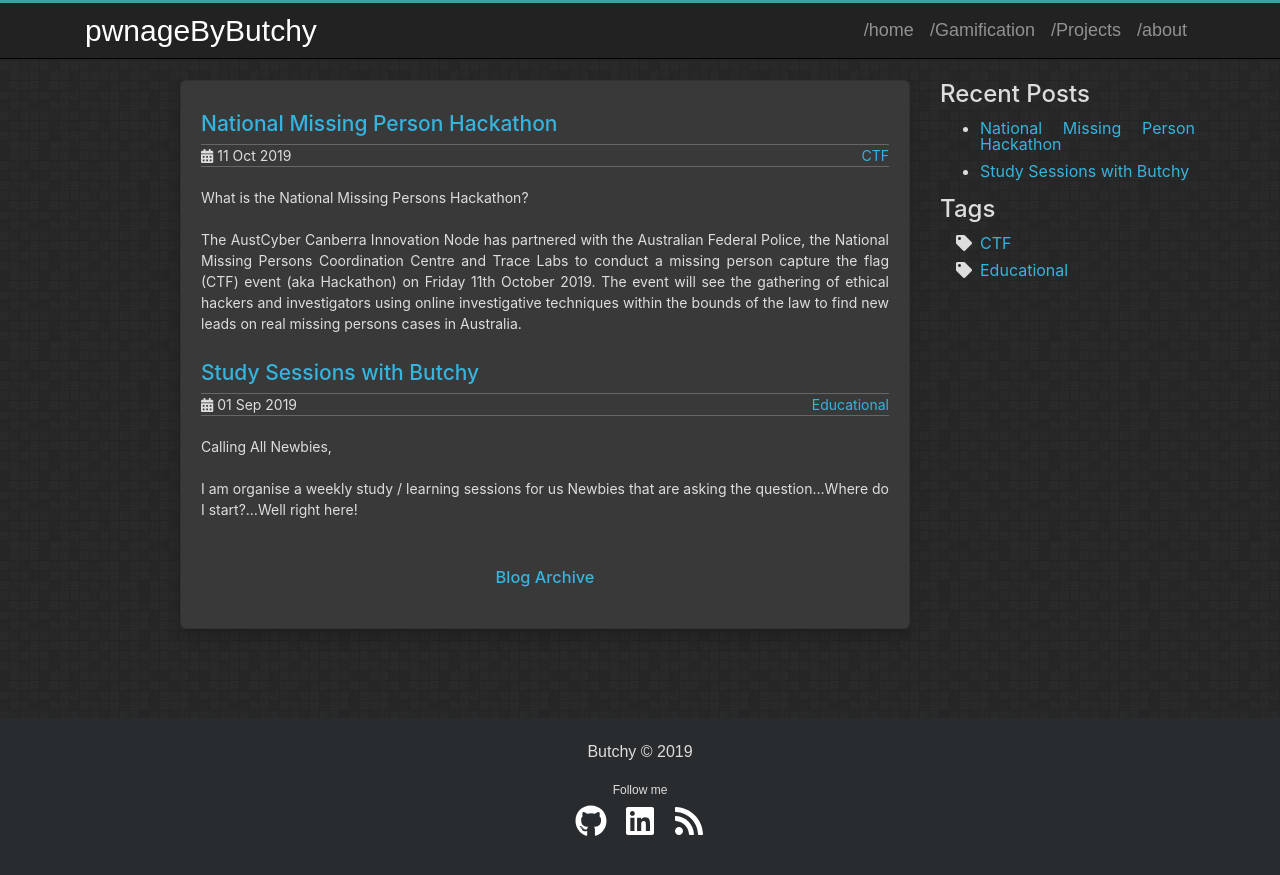
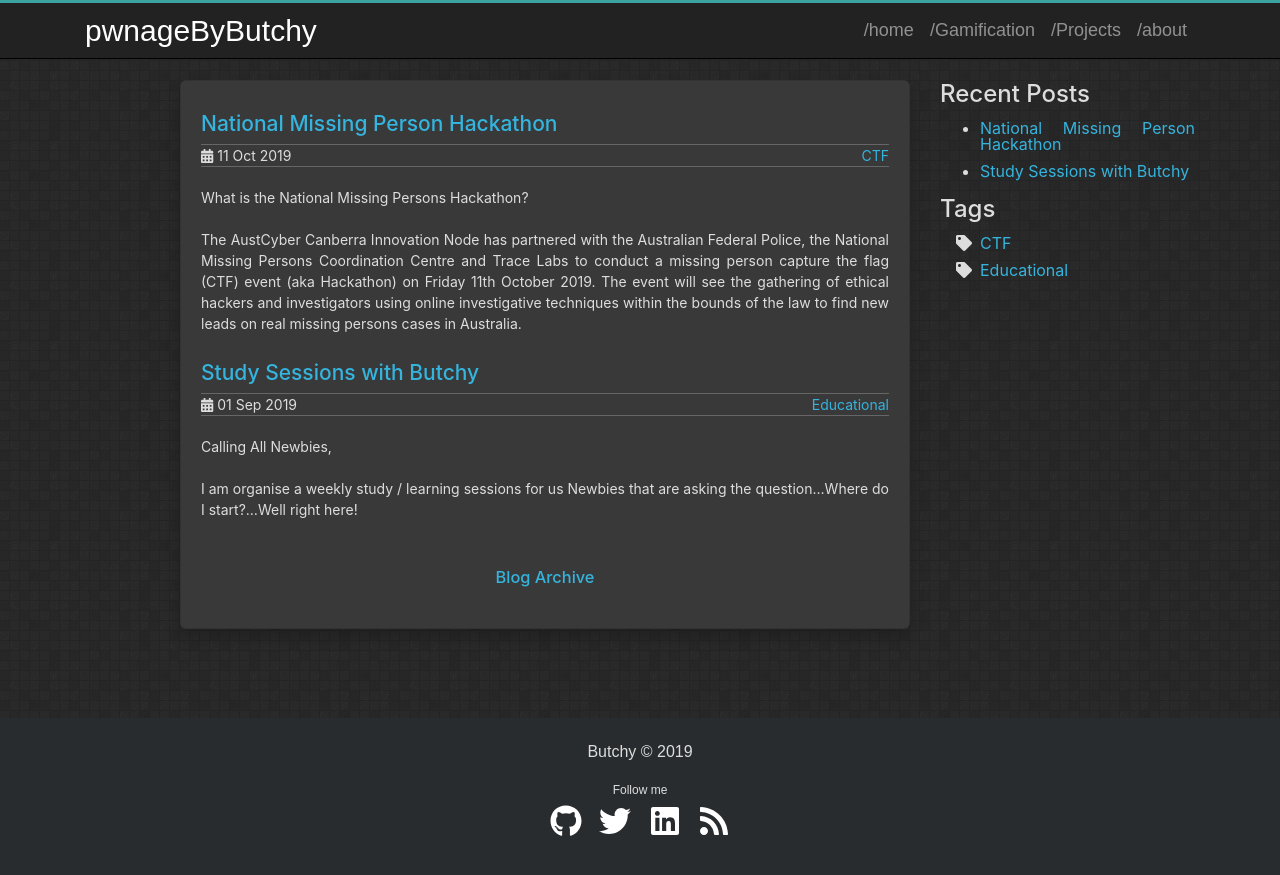
Before and after one commit to pwnageByButchy/pwnageByButchy.github.io, a Jekyll site: the page built from index.html, in a window 1280 px wide. Shown: the top 875 px of the page. Built offline with Jekyll 4.4.1, drawn with Linux system fonts in a browser that asks for light colours.

Commit message:
Update social.html

```diff
--- a/_includes/social.html
+++ b/_includes/social.html
@@ -5,6 +5,12 @@
   {% if site.social.github %}
     <li>
       <a title="{{ site.social.github }} on Github" href="https://github.com/{{ site.social.github }}" target="_blank"><i class="fab fa-github fa-2x"></i></a>
+    </li>
+  {% endif %}
+
+  {% if site.social.twitter %}
+    <li>
+      <a title="{{ site.social.twitter }} on Twitter" href="https://www.twitter.com/{{ site.social.twitter }}" target="_blank"><i class="fab fa-twitter fa-2x"></i></a>
     </li>
   {% endif %}
 
```
